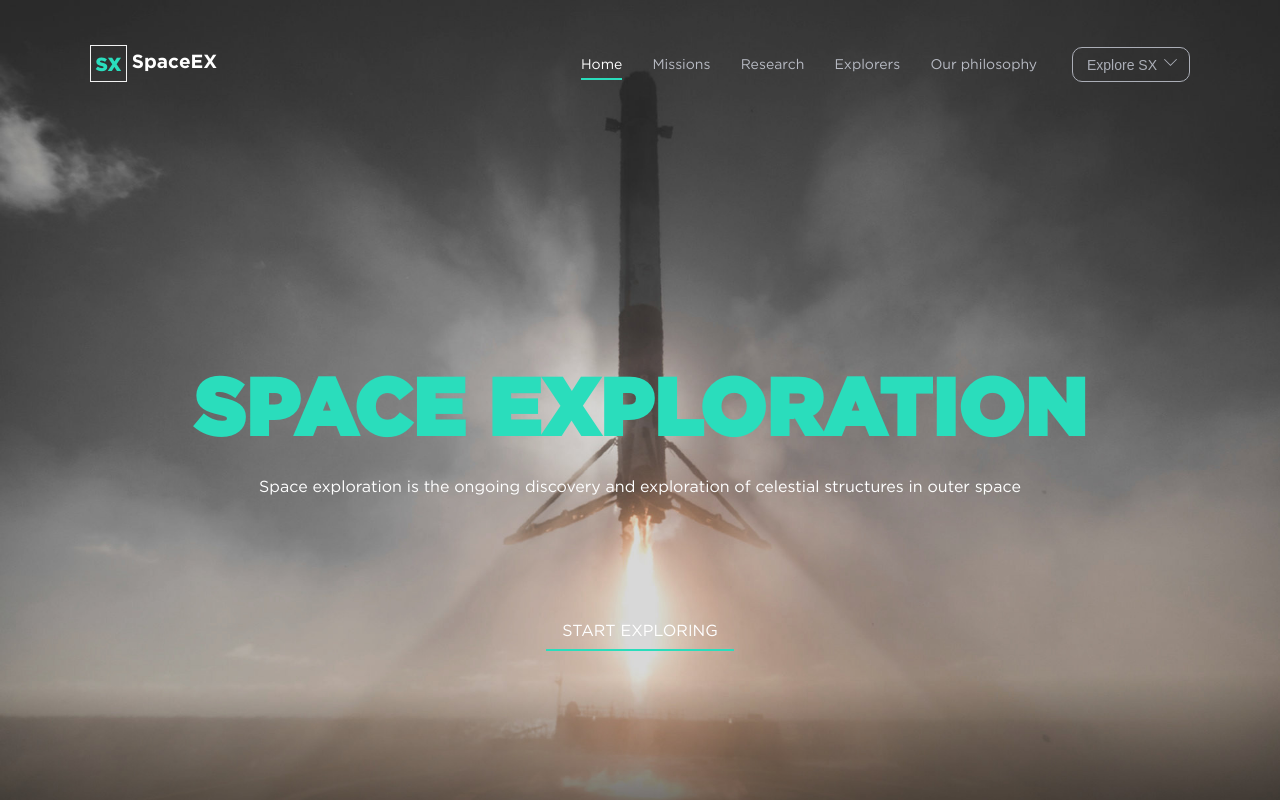
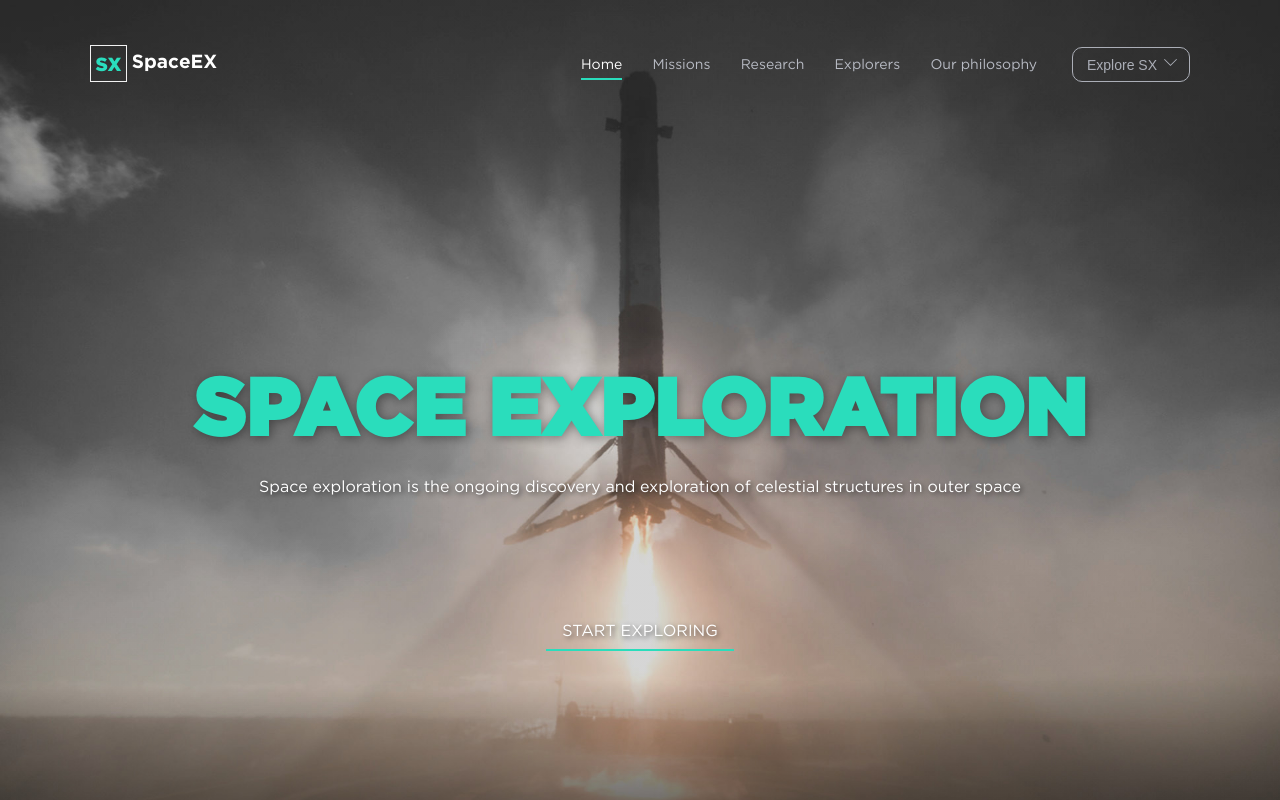
Before and after one commit to mandelbroo/space, a website: page index.html in a window 1280 px wide. Shown: the top 800 px of the page. Drawn offline with nearby package versions, Linux system fonts and the light colour scheme; no server answers; a web font is replaced by a local one.

Commit message:
make hero texts more readable

```diff
--- a/src/styles/_common.sass
+++ b/src/styles/_common.sass
@@ -98,7 +98,7 @@ body
 		font-size: 19px
 		+bold
 .hero
-	background: #36373f url(./img/hero.jpg) no-repeat 50% 50%
+	background: linear-gradient(rgba(0, 0, 0, 0.01), rgba(0, 0, 0, 0.01)), url(./img/hero.jpg) no-repeat 50% 50%
 	background-size: cover
 	height: 78vh
 	padding-top: 300px
@@ -106,12 +106,14 @@ body
 	line-height: 1.5
 	text-align: center
 	font-size: 16px
+	text-shadow: 2px 2px 5px rgba(0,0,0, 0.6)
 	&_title
 		font-size: 80px
 		color: #2addbc
 		+black
 		line-height: 1
 		margin-bottom: 30px
+		text-shadow: 2px 2px 11px rgba(0,0,0,0.4)
 	&_action
 		text-align: center
 		margin-top: 120px
```
Also changed, not shown: build/index.css, 1 other file.
